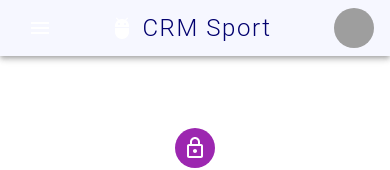
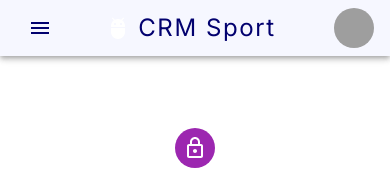
Before and after one commit to Jezekael/crm_sports_app, a React (Create React App) app: page /Sign-in in a window 390 px wide. Shown: the top 170 px of the page. Built offline with nearby package versions, Linux system fonts and the light colour scheme; grey boxes are pictures that could not be loaded.

Commit message:
11 - Home Page : Couleurs et responsive navBar

```diff
--- a/src/App.js
+++ b/src/App.js
@@ -20,11 +20,11 @@ import Connexion from "./pages/connexion";
 import Account from "./pages/account";
 import SignUp from './pages/sign-up';
 import Dashboard from './pages/dashboard';
-import Princing from './pages/pricing';
+import Pricing from './pages/pricing';
 import SignIn from './pages/sign-in';
 
-const pages = ['princing', 'Sign-in', 'Sign-up'];
-const pathPages = ['/princing', '/sign-in', '/sign-up'];
+const pages = ['Pricing', 'Sign-in', 'Sign-up'];
+const pathPages = ['/pricing', '/sign-in', '/sign-up'];
 const settings = ['Account', 'Dashboard', 'Logout'];
 const pathSettings = ['/account', '/dashboard', '/logout']
 const appBarTextColor = '#02016F'
@@ -79,7 +79,7 @@ function ResponsiveAppBar() {
                 aria-controls="menu-appbar"
                 aria-haspopup="true"
                 onClick={handleOpenNavMenu}
-                color="inherit"
+                sx={{ color: appBarTextColor }}
               >
                 <MenuIcon />
               </IconButton>
@@ -102,7 +102,7 @@ function ResponsiveAppBar() {
                 }}
               >
                 {pages.map((page) => (
-                  <MenuItem key={page} onClick={handleCloseNavMenu}>
+                  <MenuItem sx={{ background: '#f6f7ff' }} key={page} onClick={handleCloseNavMenu}>
                     <Typography textAlign="center">{page}</Typography>
                   </MenuItem>
                 ))}
@@ -118,7 +118,7 @@ function ResponsiveAppBar() {
                 mr: 2,
                 display: { xs: 'flex', md: 'none' },
                 flexGrow: 1,
-                fontFamily: 'Roboto',
+                fontFamily: 'Inter',
                 fontWeight: 300,
                 letterSpacing: '.1rem',
                 color: appBarTextColor,
@@ -144,7 +144,7 @@ function ResponsiveAppBar() {
             <Box sx={{ flexGrow: 0 }}>
               <Tooltip title="Open settings">
                 <IconButton onClick={handleOpenUserMenu} sx={{ p: 0 }}>
-                  <Avatar alt="Remy Sharp" src="/static/images/avatar/2.jpg" />
+                  <Avatar alt="Benoit COEUGNET" src="/static/images/avatar/2.jpg" />
                 </IconButton>
               </Tooltip>
               <Menu
@@ -165,7 +165,7 @@ function ResponsiveAppBar() {
               >
                 {settings.map((setting) => (
                   <MenuItem key={setting} component={Link} to={pathSettings[settings.indexOf(setting)]} onClick={handleCloseUserMenu}>
-                    <Typography textAlign="center">{setting}</Typography>
+                    <Typography textAlign="center" sx={{ color: appBarTextColor }} >{setting}</Typography>
                   </MenuItem>
                 ))}
               </Menu>
@@ -180,10 +180,10 @@ function ResponsiveAppBar() {
         <Route path="/account" element={<Account />} />
         <Route path="/sign-up" element={<SignUp />} />
         <Route path="/dashboard" element={<Dashboard />} />
-        <Route path="/princing" element={<Princing />} />
+        <Route path="/pricing" element={<Pricing />} />
         <Route path="/Sign-in" element={<SignIn />} />
       </Routes >
-    </BrowserRouter>
+    </BrowserRouter >
   );
 }
 export default ResponsiveAppBar;
```
